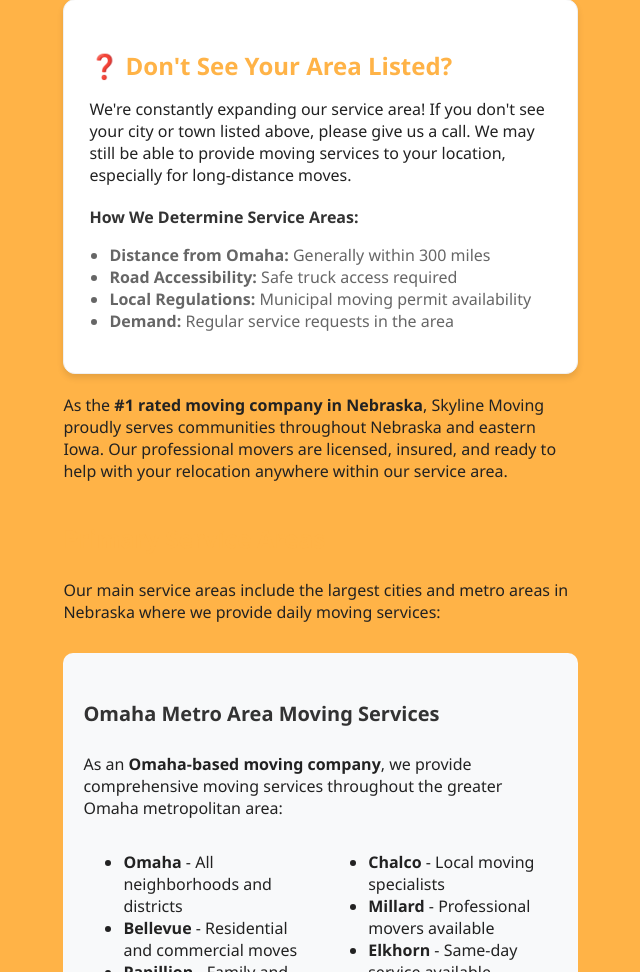
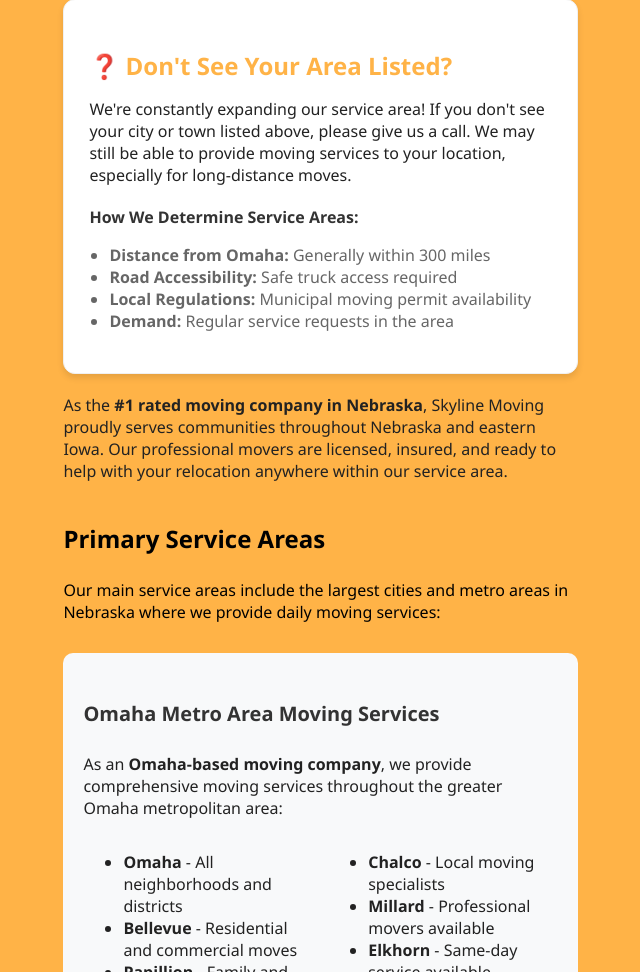
Before and after one commit to BALOCKAY909/SkylineMoving, a Django app: page /areas-served/ in a window 1280 px wide. Shown: the part 5528-6500 px from the top of the page, without its empty margins (492-1132 px from the left). Run offline with Django 5.2, Linux system fonts and the light colour scheme.

Commit message:
Fix duplicate Primary Service Areas heading to black text

```diff
--- a/quotes/templates/quotes/areas_served.html
+++ b/quotes/templates/quotes/areas_served.html
@@ -377,8 +377,8 @@
 
                 <!-- Primary Service Areas -->
                 <div style="margin: 40px 0;">
-                    <h3 style="color: #ffb347; font-size: 24px;">Primary Service Areas</h3>
-                    <p>Our main service areas include the largest cities and metro areas in Nebraska where we provide daily moving services:</p>
+                    <h3 style="color: black; font-size: 24px;">Primary Service Areas</h3>
+                    <p style="color: black;">Our main service areas include the largest cities and metro areas in Nebraska where we provide daily moving services:</p>
 
                     <!-- Omaha Metro Area -->
                     <div style="margin: 30px 0; padding: 20px; background: #f8f9fa; border-radius: 10px;">
```
